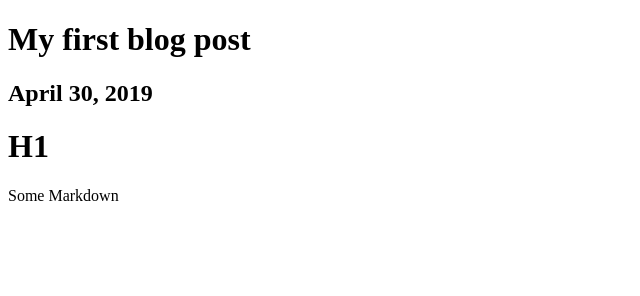
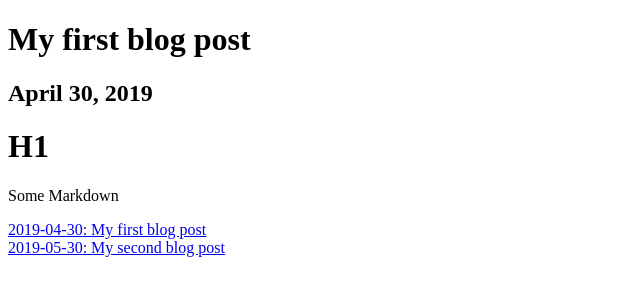
Before and after one commit to david-windler/meetup-blog, a Gatsby site: page /first-blog-post in a window 1280 px wide. Shown: the whole page, without its empty margins (0-640 px from the left). Built offline with nearby package versions, Linux system fonts and the light colour scheme; Gatsby itself is replaced by a stand-in of ours.

Commit message:
useful message

```diff
--- a/gatsby-node.js
+++ b/gatsby-node.js
@@ -31,7 +31,8 @@ exports.createPages = ({ actions: { createPage }, graphql }) => {
        context: {
          // In your blog post template's graphql query, you can use slug
          // as a GraphQL variable to query for data from the markdown file.
-         slug: node.frontmatter.path,
+		 slug: node.frontmatter.path,
+		 allPosts: result.data.allMarkdownRemark.edges,
        },
      })
    })
--- a/src/templates/blog-post-template.js
+++ b/src/templates/blog-post-template.js
@@ -1,15 +1,25 @@
 import React from "react"
-import { graphql } from "gatsby"
+import { graphql, Link } from "gatsby"
 
-const BlogPostTemplate = ({ data }) => {
+const BlogPostTemplate = ({ data, pageContext }) => {
  const { markdownRemark } = data
  const { frontmatter, html } = markdownRemark
+ const { allPosts } = pageContext
 
  return (
    <div>
      <h1>{frontmatter.title}</h1>
      <h2>{frontmatter.date}</h2>
      <div dangerouslySetInnerHTML={{ __html: html }} />
+
+     {allPosts.map(({ node: { frontmatter: { title, date, path } } }) => (
+       <div key={title}>
+         <Link to={path}>
+           <span>{date}:&nbsp;</span>
+           {title}
+         </Link>
+       </div>
+     ))}
    </div>
  )
 }
```
